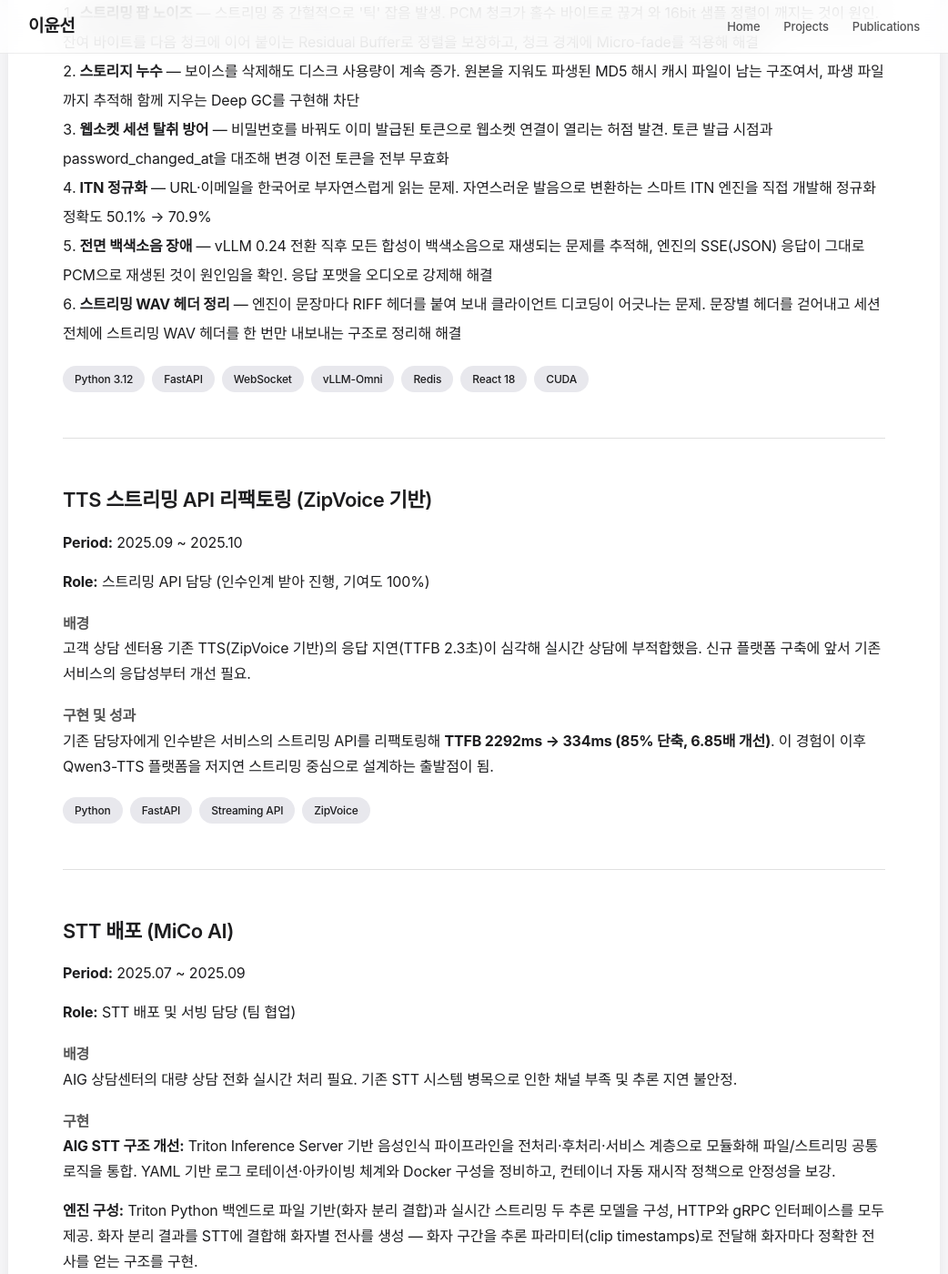
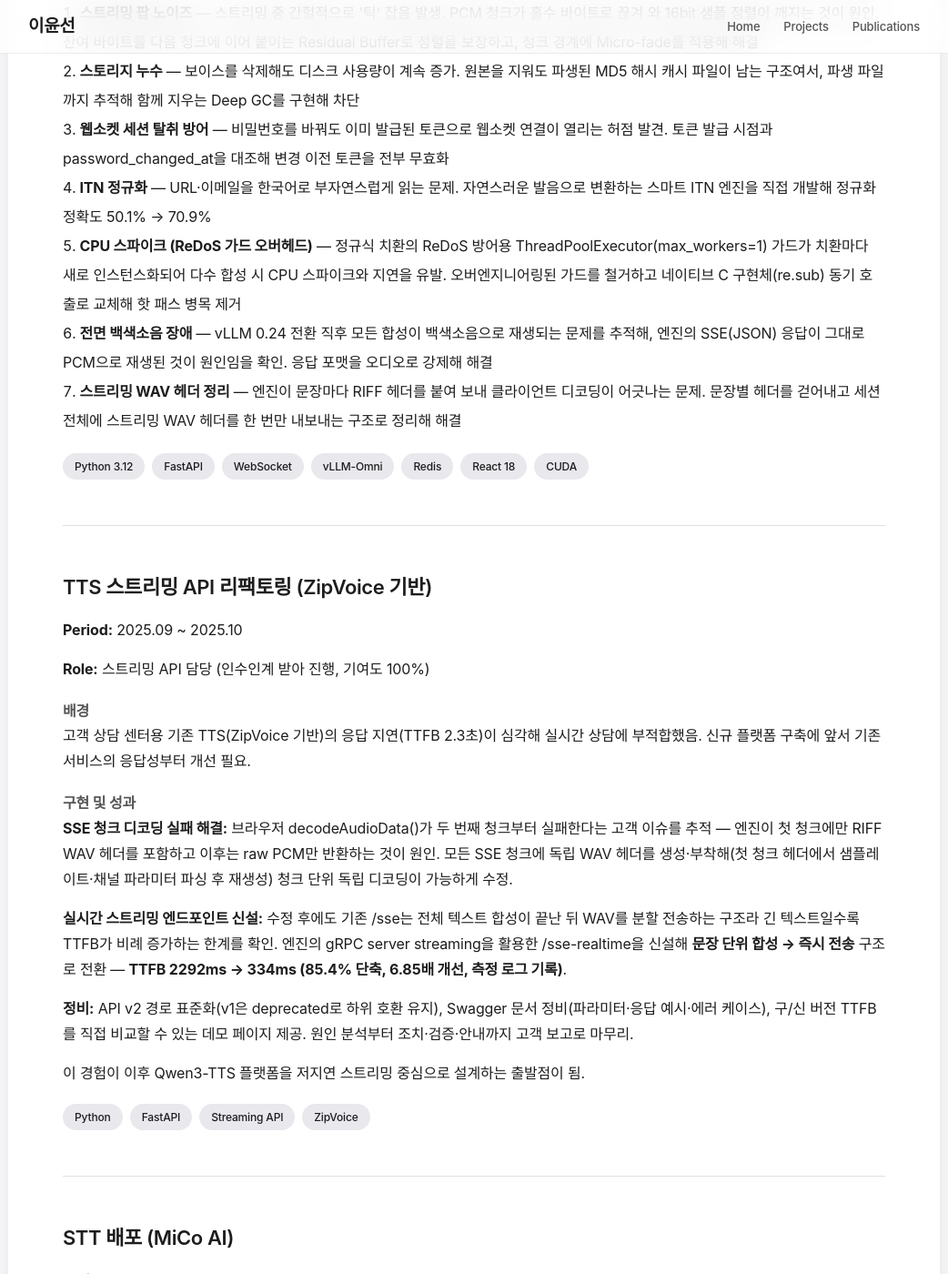
Before and after one commit to ckc5800/ckc5800.github.io, a Jekyll site: the page built from projects.html, in a window 1280 px wide and 1400 px high, scrolled down 2337 px. Shown: the whole window at 91% size, without its empty margins (119-1161 px from the left). Built offline with Jekyll 4.4.1, drawn with Linux system fonts in a browser that asks for light colours; some web fonts are replaced; some of the changed text lies outside the part shown.

Commit message:
노션 전수 정독 반영 — ⑤ CPU 스파이크 복원, ZipVoice 카드 보고메일 기반 보강
- 딥다이브 Issue 5 확인: ReDoS 가드용 ThreadPoolExecutor가 치환마다
  생성되던 CPU 스파이크 → re.sub 교체. 코드에 없던 이유는 제거된
  코드가 곧 해결책이었기 때문 — 잘못 삭제했던 항목 복원(7가지로)
- ZipVoice 카드: 보고 메일 기반 상세 추가 — SSE 청크별 WAV 헤더,
  gRPC server streaming 실시간 엔드포인트 신설(TTFB 개선 메커니즘),
  API v2 표준화·Swagger·데모 페이지. 85% → 85.4%(노션 기록)
- 채널 12→24는 노션 전체에 부재 확정 — 계속 제외
- 이력서 동일 반영

Co-Authored-By: Claude Fable 5 <noreply@anthropic.com>

```diff
--- a/projects.html
+++ b/projects.html
@@ -55,10 +55,10 @@ title: Projects
 
     <h4 style="margin-top: 20px; color: #555;">구현</h4>
     <p><strong>시스템 아키텍처:</strong> FastAPI WebSocket/REST 게이트웨이 + vLLM-Omni(Qwen3-TTS) 추론 엔진 + Redis 분산락 & 캐싱 + React 대시보드. 문장 단위 논리 청킹 및 WebSocket 스트리밍으로 TTFB 단축.</p>
-    <p><strong>성능 최적화:</strong> L40S GPU 추론 환경 구성, FP8 양자화, executor backend 최적화 및 concurrency tuning으로 추론 처리량 개선. Pre-Normalization, CUDA Graph Warmup, 세마포어 동시성 제어로 GPU 메모리 활용 개선. Redis 캐싱으로 동일 문장 재요청 시 즉시 스트리밍 개시(캐시 히트 TTFB 50ms 미만). 6가지 엔지니어링 문제 해결 (팝 노이즈, 스토리지 누수, 세션 탈취, ITN 토크나이저, 백색소음 장애, WAV 헤더 정리 — 아래 상세).</p>
+    <p><strong>성능 최적화:</strong> L40S GPU 추론 환경 구성, FP8 양자화, executor backend 최적화 및 concurrency tuning으로 추론 처리량 개선. Pre-Normalization, CUDA Graph Warmup, 세마포어 동시성 제어로 GPU 메모리 활용 개선. Redis 캐싱으로 동일 문장 재요청 시 즉시 스트리밍 개시(캐시 히트 TTFB 50ms 미만). 7가지 엔지니어링 문제 해결 (팝 노이즈, 스토리지 누수, 세션 탈취, ITN 토크나이저, CPU 스파이크, 백색소음 장애, WAV 헤더 정리 — 아래 상세).</p>
     <p><strong>측정 하네스:</strong> 성능 스윕을 도구화하는 과정에서 "0.6B 라벨로 1.7B를 측정"한 오라벨 사고를 겪은 뒤, 측정 자체를 신뢰할 수 있게 만드는 안전장치를 하네스에 내장 — 서빙 중인 모델의 3중 검증(환경변수·엔진 응답·부하기 재검증), 파라미터 반영 확인 실패 시 해당 값 스킵, SLA 판정에 연속성 요구(스파이크 하나로 뚫린 상위 동시성 채택 금지). GPU 상태를 1초마다 폴링하던 nvidia-smi가 GPU를 멈춰 세워 측정을 오염시키던 것까지 찾아 폴링 주기를 늘리고, 동일 문장 반복의 prefix cache 낙관을 가변 문장 모드로 병행 측정해 해소.</p>
     <p><strong>기능 확장:</strong> 참조 음성 5초만으로 화자 목소리를 복제하는 ICL(In-Context Learning) 기반 음성복제 기능 구현. OpenAI TTS API 호환 인터페이스와 기존 WebSocket 프로토콜 호환 레이어를 만들어 외부 서비스가 코드 수정 없이 연동되도록 지원. Redis 기반 Atomic quota, 분산락, Circuit Breaker 등 장애 대응 로직 개발.</p>
-    <p><strong>모델 및 품질:</strong> Whisper 기반 CER/WER 자동 품질 측정 파이프라인 구축, 사내 운영 테스트 및 QA 수행.</p>
+    <p><strong>모델 및 품질:</strong> Whisper 기반 CER/WER 자동 품질 측정 파이프라인 구축.</p>
     <p><strong>운영 고도화:</strong> vLLM(GPU)과 Supertonic(CPU) 듀얼 엔진 구성 — 장애 시 Circuit Breaker가 CPU 엔진으로 자동 폴백. 무중단 롤링 재배포 체계, 온보딩 가이드·운영 런북·장애복구 절차·성능 명세까지 문서화해 운영 이관이 가능한 수준으로 정비.</p>
 
     <h4 style="margin-top: 20px; color: #555;">성과 (KPI)</h4>
@@ -89,12 +89,13 @@ title: Projects
         </div>
     </div>
 
-    <h4 style="margin-top: 20px; color: #555;">핵심 엔지니어링 (6가지 문제 해결)</h4>
+    <h4 style="margin-top: 20px; color: #555;">핵심 엔지니어링 (7가지 문제 해결)</h4>
     <ol style="list-style-position: inside; line-height: 2;">
         <li><strong>스트리밍 팝 노이즈</strong> — 스트리밍 중 간헐적으로 '틱' 잡음 발생. PCM 청크가 홀수 바이트로 끊겨 와 16bit 샘플 정렬이 깨지는 것이 원인. 잔여 바이트를 다음 청크에 이어 붙이는 Residual Buffer로 정렬을 보장하고, 청크 경계에 Micro-fade를 적용해 해결</li>
         <li><strong>스토리지 누수</strong> — 보이스를 삭제해도 디스크 사용량이 계속 증가. 원본을 지워도 파생된 MD5 해시 캐시 파일이 남는 구조여서, 파생 파일까지 추적해 함께 지우는 Deep GC를 구현해 차단</li>
         <li><strong>웹소켓 세션 탈취 방어</strong> — 비밀번호를 바꿔도 이미 발급된 토큰으로 웹소켓 연결이 열리는 허점 발견. 토큰 발급 시점과 password_changed_at을 대조해 변경 이전 토큰을 전부 무효화</li>
         <li><strong>ITN 정규화</strong> — URL·이메일을 한국어로 부자연스럽게 읽는 문제. 자연스러운 발음으로 변환하는 스마트 ITN 엔진을 직접 개발해 정규화 정확도 50.1% → 70.9%</li>
+        <li><strong>CPU 스파이크 (ReDoS 가드 오버헤드)</strong> — 정규식 치환의 ReDoS 방어용 ThreadPoolExecutor(max_workers=1) 가드가 치환마다 새로 인스턴스화되어 다수 합성 시 CPU 스파이크와 지연을 유발. 오버엔지니어링된 가드를 철거하고 네이티브 C 구현체(re.sub) 동기 호출로 교체해 핫 패스 병목 제거</li>
         <li><strong>전면 백색소음 장애</strong> — vLLM 0.24 전환 직후 모든 합성이 백색소음으로 재생되는 문제를 추적해, 엔진의 SSE(JSON) 응답이 그대로 PCM으로 재생된 것이 원인임을 확인. 응답 포맷을 오디오로 강제해 해결</li>
         <li><strong>스트리밍 WAV 헤더 정리</strong> — 엔진이 문장마다 RIFF 헤더를 붙여 보내 클라이언트 디코딩이 어긋나는 문제. 문장별 헤더를 걷어내고 세션 전체에 스트리밍 WAV 헤더를 한 번만 내보내는 구조로 정리해 해결</li>
     </ol>
@@ -121,7 +122,10 @@ title: Projects
     <p>고객 상담 센터용 기존 TTS(ZipVoice 기반)의 응답 지연(TTFB 2.3초)이 심각해 실시간 상담에 부적합했음. 신규 플랫폼 구축에 앞서 기존 서비스의 응답성부터 개선 필요.</p>
 
     <h4 style="margin-top: 20px; color: #555;">구현 및 성과</h4>
-    <p>기존 담당자에게 인수받은 서비스의 스트리밍 API를 리팩토링해 <strong>TTFB 2292ms → 334ms (85% 단축, 6.85배 개선)</strong>. 이 경험이 이후 Qwen3-TTS 플랫폼을 저지연 스트리밍 중심으로 설계하는 출발점이 됨.</p>
+    <p><strong>SSE 청크 디코딩 실패 해결:</strong> 브라우저 decodeAudioData()가 두 번째 청크부터 실패한다는 고객 이슈를 추적 — 엔진이 첫 청크에만 RIFF WAV 헤더를 포함하고 이후는 raw PCM만 반환하는 것이 원인. 모든 SSE 청크에 독립 WAV 헤더를 생성·부착해(첫 청크 헤더에서 샘플레이트·채널 파라미터 파싱 후 재생성) 청크 단위 독립 디코딩이 가능하게 수정.</p>
+    <p><strong>실시간 스트리밍 엔드포인트 신설:</strong> 수정 후에도 기존 /sse는 전체 텍스트 합성이 끝난 뒤 WAV를 분할 전송하는 구조라 긴 텍스트일수록 TTFB가 비례 증가하는 한계를 확인. 엔진의 gRPC server streaming을 활용한 /sse-realtime을 신설해 <strong>문장 단위 합성 → 즉시 전송</strong> 구조로 전환 — <strong>TTFB 2292ms → 334ms (85.4% 단축, 6.85배 개선, 측정 로그 기록)</strong>.</p>
+    <p><strong>정비:</strong> API v2 경로 표준화(v1은 deprecated로 하위 호환 유지), Swagger 문서 정비(파라미터·응답 예시·에러 케이스), 구/신 버전 TTFB를 직접 비교할 수 있는 데모 페이지 제공. 원인 분석부터 조치·검증·안내까지 고객 보고로 마무리.</p>
+    <p>이 경험이 이후 Qwen3-TTS 플랫폼을 저지연 스트리밍 중심으로 설계하는 출발점이 됨.</p>
 
     <div class="tech-tags" style="margin-top: 20px;">
         <span class="tech-tag">Python</span>
```
Also changed, not shown: 2 other files.
